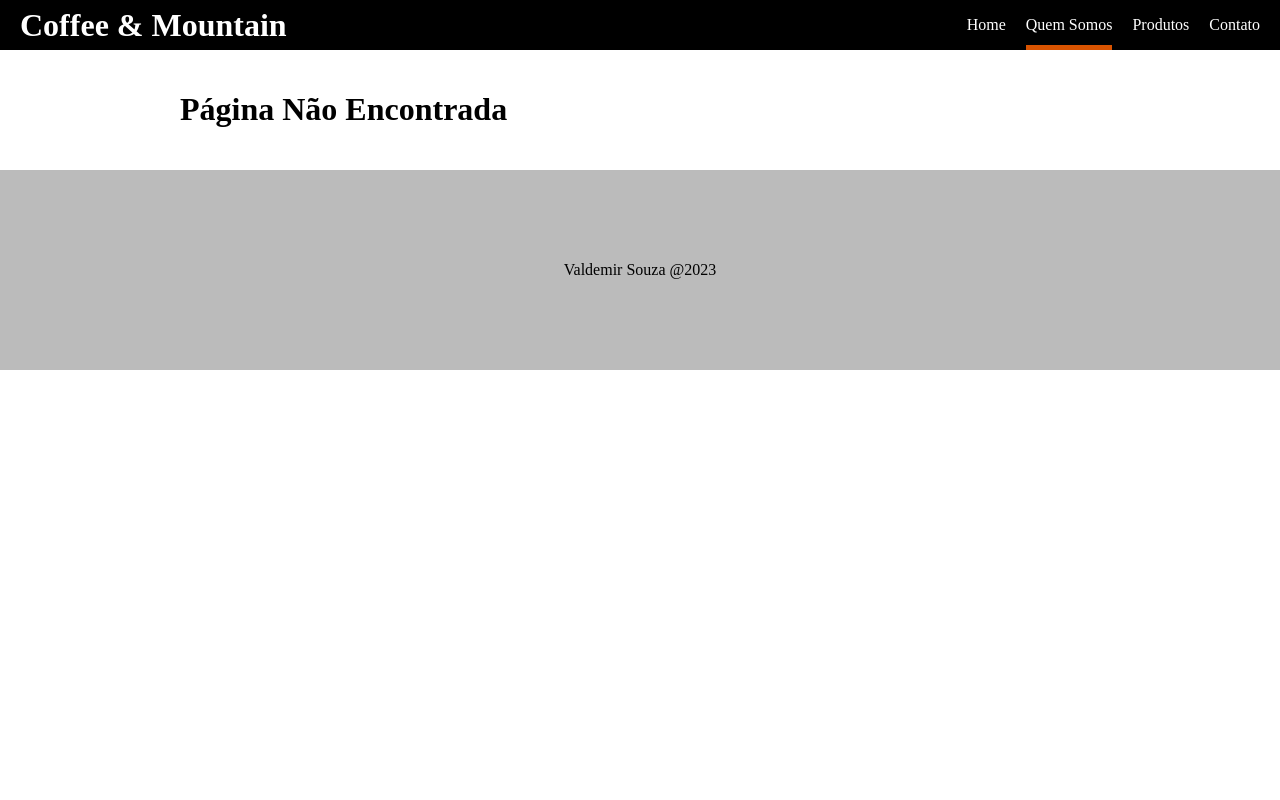
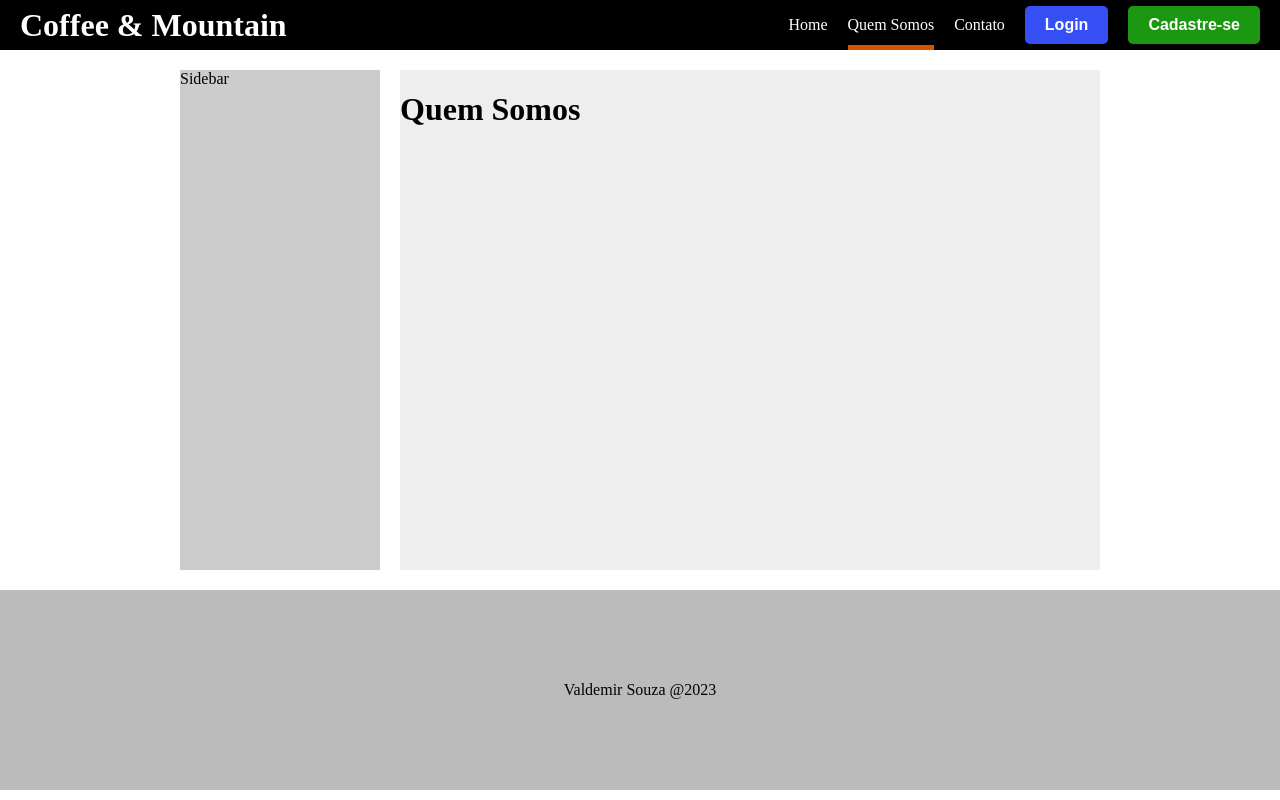
Before and after one commit to ProjetosCursoIF-ValSouza/frontend-react, a React (Vite) app: page /quem-somos in a window 1280 px wide. Built offline with nearby package versions, Linux system fonts and the light colour scheme.

Commit message:
alterações do dia 14/09-Button

```diff
--- a/src/components/layout/Header.css
+++ b/src/components/layout/Header.css
@@ -14,6 +14,7 @@ header h1{
 
 header nav ul{
     display: flex;
+    align-items: center;
     margin: 0;
     padding: 0;
     gap: 20px;
@@ -29,6 +30,6 @@ header nav ul li a{
 }
 
 header nav ul li a.active{
-   border-bottom: 5px solid #d85300;
-   padding-bottom: 12px;
+    border-bottom: 5px solid #d85300;
+    padding-bottom: 12px;
 }
--- a/src/components/layout/Header.jsx
+++ b/src/components/layout/Header.jsx
@@ -1,5 +1,6 @@
 import './Header.css'
-import {NavLink} from 'react-router-dom'
+import { NavLink } from 'react-router-dom'
+import Button from '../ui/Button'
 
 const Header = () => {
   return (
@@ -7,11 +8,11 @@ const Header = () => {
         <h1>Coffee & Mountain</h1>
         <nav>
             <ul>
-                <li><NavLink to="/">Home</NavLink></li>
-                <li><NavLink to="/quem-somos"> Quem Somos</NavLink></li>
-                <li><NavLink to="/Produtos">Produtos</NavLink></li>
+                <li><NavLink to='/'>Home</NavLink></li>
+                <li><NavLink to="/quem-somos">Quem Somos</NavLink></li>
                 <li><NavLink to="/contato">Contato</NavLink></li>
-
+                <li><Button variant="primary">Login</Button></li>
+                <li><Button variant="secondary">Cadastre-se</Button></li>
             </ul>
         </nav>
     </header>
--- a/src/components/pages/QuemSomos.jsx
+++ b/src/components/pages/QuemSomos.jsx
@@ -3,16 +3,19 @@ import Sidebar from "../layout/Sidebar"
 import Content from "../layout/Content"
 import Footer from "../layout/Footer"
 
-const Page404 = () => {
+const QuemSomos = () => {
   return (
     <>
         <Header />
         <div id="main">
-          <h1>Página Não Encontrada</h1>
+            <Sidebar />
+            <Content>
+              <h1>Quem Somos</h1>
+            </Content>
         </div>
         <Footer />
     </>
   )
 }
 
-export default Page404
+export default QuemSomos
--- /dev/null
+++ b/src/components/ui/Button.css
@@ -0,0 +1,25 @@
+.primary{
+    background-color: #364ff4;
+    color: white;
+    padding: 10px 20px;
+    border-radius: 5px;
+    border: none;
+    cursor: pointer;
+    font-size: 16px;
+    font-weight: bold;
+    outline: none;
+    transition: all 0.3s ease-in-out;
+}
+
+.secondary{
+    background-color: #1c9711;
+    color: white;
+    padding: 10px 20px;
+    border-radius: 5px;
+    border: none;
+    cursor: pointer;
+    font-size: 16px;
+    font-weight: bold;
+    outline: none;
+    transition: all 0.3s ease-in-out;
+}
--- /dev/null
+++ b/src/components/ui/Button.jsx
@@ -0,0 +1,9 @@
+import './Button.css'
+
+const Button = ({children, variant}) => {
+  return (
+    <button className={variant}>{children}</button>
+  )
+}
+
+export default Button
```
